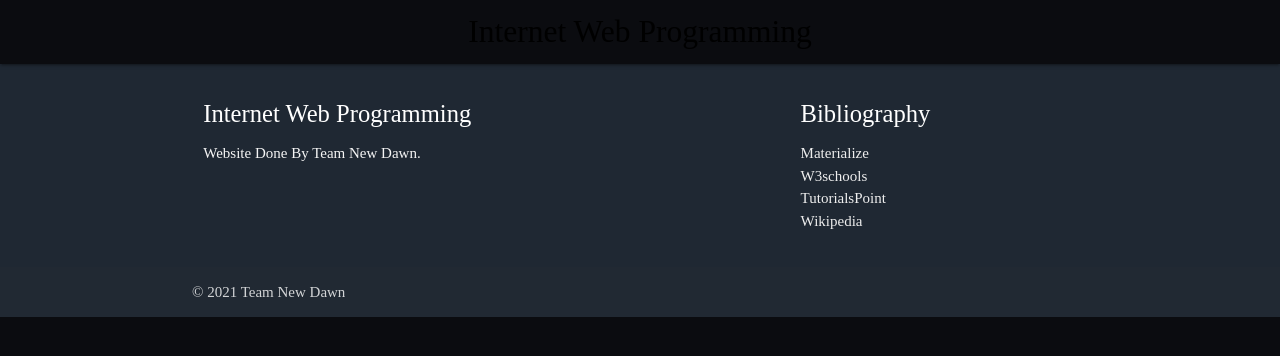
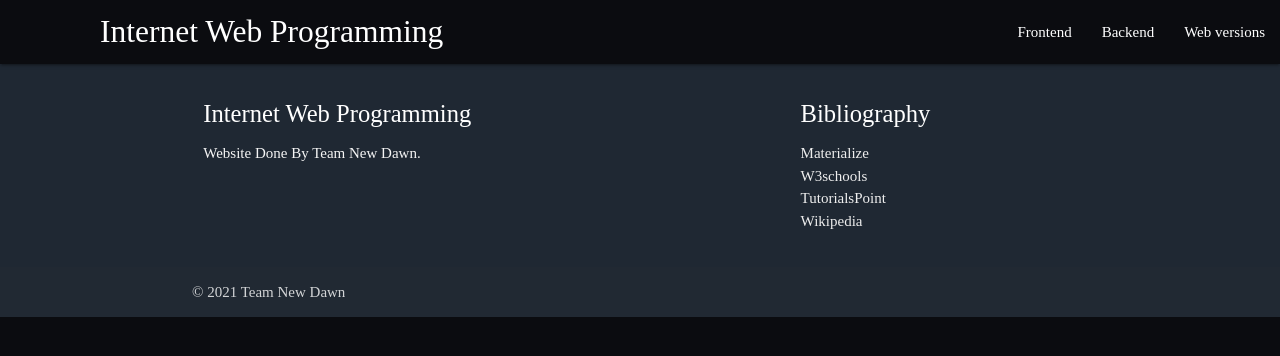
Before and after one commit to DineshK-1/vac-project, a Django app: page /Backend in a window 1280 px wide. Shown: the top 356 px of the page. Run offline with Django 4.2, Linux system fonts and the light colour scheme.

Commit message:
Changed navbar color and added sidebar script

```diff
--- a/Templates/index.html
+++ b/Templates/index.html
@@ -22,10 +22,12 @@
     <div class="navbar-fixed">
         <nav style="background-color: transparent;" id="nav">
             <div class="nav-wrapper">
-                <a href="#" class="brand-logo center" style="color: black;">Internet Web Programming</a>
+                <a href="{%url 'Home'%}" class="brand-logo" style="color: white; padding-left: 100px;">Internet Web Programming</a>
                 <ul id="nav-mobile" class="right hide-on-med-and-down">
-
-                </ul>
+                    <li><a href="{%url 'Frontend'%}">Frontend</a></li>
+                    <li><a href="{%url 'Backend'%}">Backend</a></li>
+                    <li><a href="{%url 'Webversions'%}">Web versions</a></li>
+                  </ul>
             </div>
         </nav>
     </div>
@@ -59,6 +61,21 @@
         </div>
     </footer>
 
+    <script>
+        let arrow = document.querySelectorAll(".arrow");
+        for (var i = 0; i < arrow.length; i++) {
+            arrow[i].addEventListener("click", (e) => {
+                let arrowParent = e.target.parentElement.parentElement;
+                arrowParent.classList.toggle("showMenu");
+            });
+        }
+        let sidebar = document.querySelector(".sidebar");
+        let sidebarBtn = document.querySelector(".bx-menu");
+        console.log(sidebarBtn);
+        sidebarBtn.addEventListener("click", () => {
+            sidebar.classList.toggle("close");
+        });
+    </script>
 
     <script>
         $(document).ready(function () {
@@ -88,7 +105,7 @@
 
         window.onscroll = function () {
             if (window.pageYOffset > 500) {
-                nav.style.background = "#ffffff";
+                nav.style.background = "#0B0C10";
             }
             else {
                 nav.style.background = "transparent";
```
